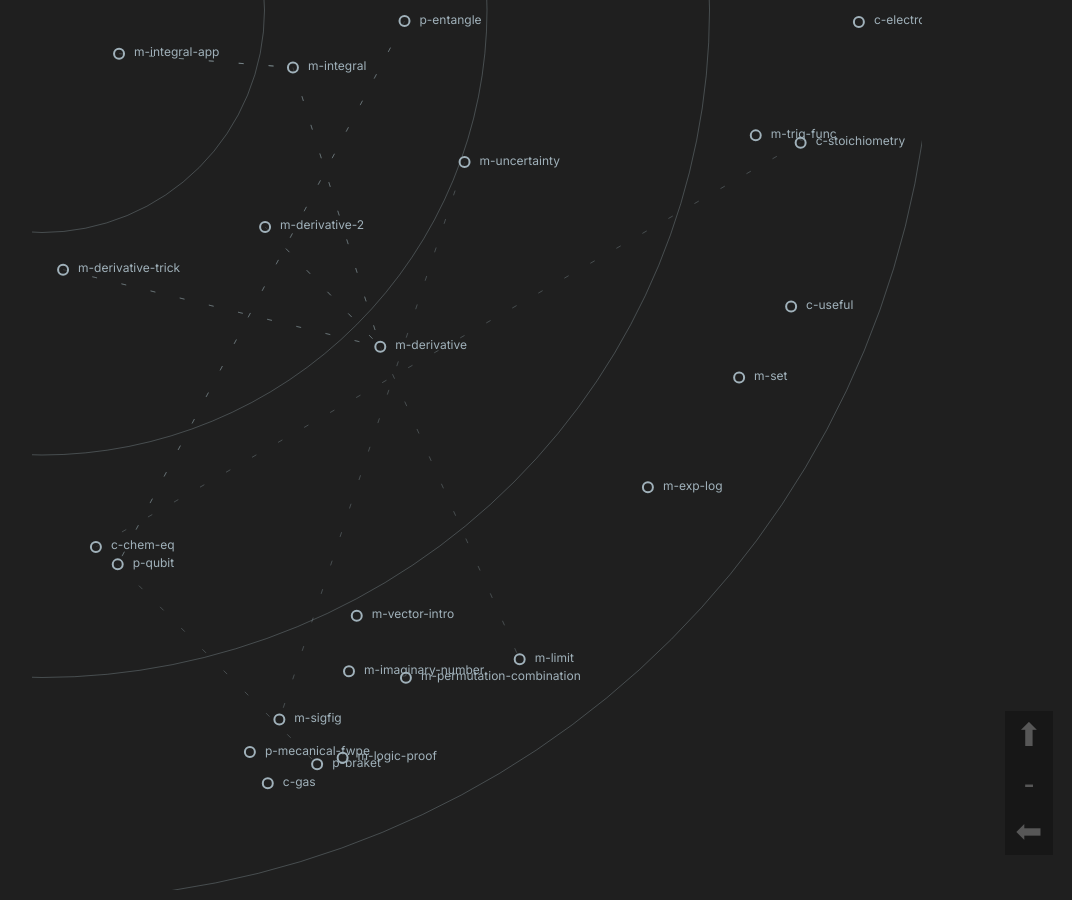
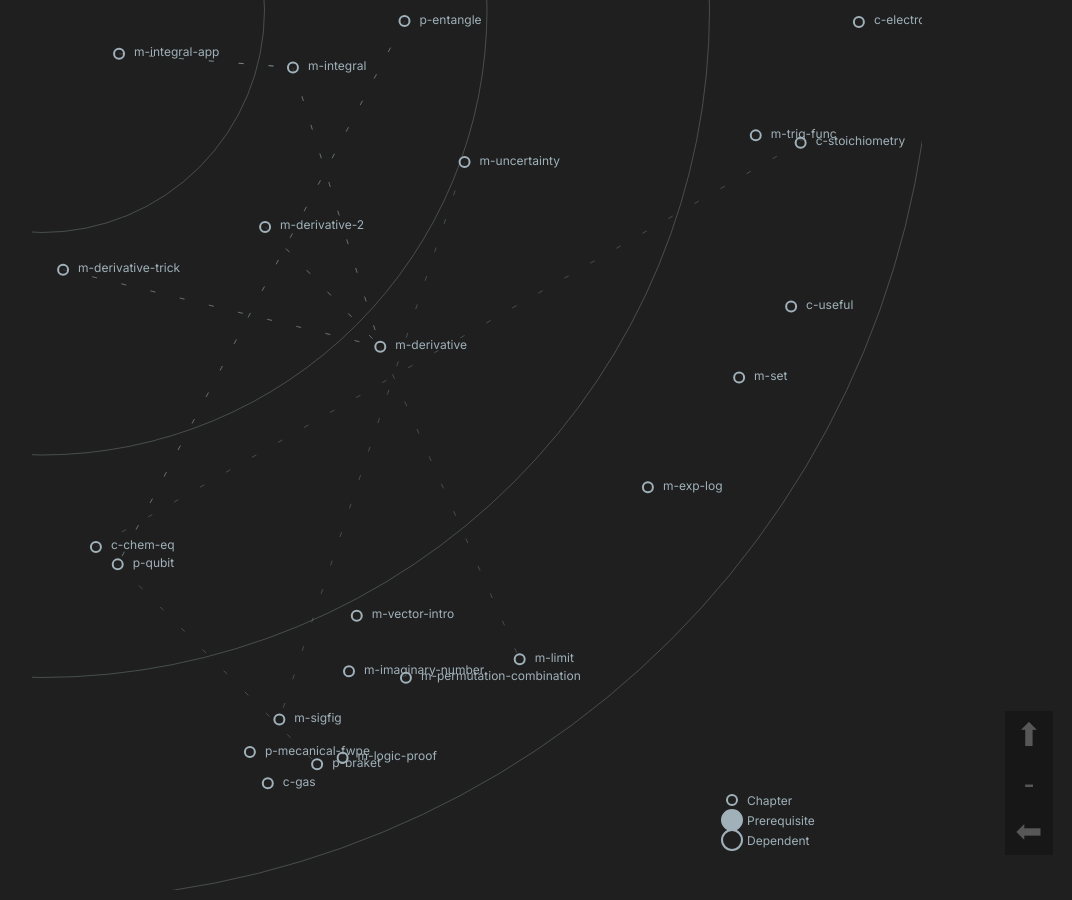
Before and after one commit to LukeNK/n-week-project, a Jekyll site: the page built from map.html, in a window 1280 px wide. Shown: the whole page, without its empty margins (163-1235 px from the left). Built offline with Jekyll 4.4.1, drawn with Linux system fonts in a browser that asks for light colours.

Commit message:
Add legend

```diff
--- a/map.html
+++ b/map.html
@@ -12,6 +12,10 @@ layout: base
     svg {
         display: block;
         margin: auto;
+    }
+
+    #legend {
+        background-color: black;
     }
 
     circle {
@@ -80,6 +84,14 @@ layout: base
 -->
 
 <svg width="600" height="600">
+    <g id="legend">
+        <circle cx="10" cy="10" r="5"></circle>
+        <text x="25" y="15">Chapter</text>
+        <circle cx="10" cy="30" r="10" class="prereq"></circle>
+        <text x="25" y="35">Prerequisite</text>
+        <circle cx="10" cy="50" r="10" class="require"></circle>
+        <text x="25" y="55">Dependent</text>
+    </g>
     <g id="line"></g>
     <g id="text"></g>
     <g id="dot"></g>
@@ -89,6 +101,7 @@ layout: base
 <script>
     // Split to svg group to make sure the z-index prioritize the dot
     const svg = document.querySelector("svg"),
+        svgLegend = document.getElementById("legend"),
         svgLine = document.getElementById("line"),
         svgText = document.getElementById("text"),
         svgDot = document.getElementById("dot");
@@ -97,6 +110,7 @@ layout: base
     const maxLength = Math.min(window.innerHeight, window.innerWidth) - 10; // Leave some space for text
     svg.setAttribute("width", maxLength);
     svg.setAttribute("height", maxLength);
+    svgLegend.setAttribute("transform", `translate(${maxLength - 200}, ${maxLength - 100})`);
 
     // First scan for the maximum level
     let maxLevel = 0;
```
